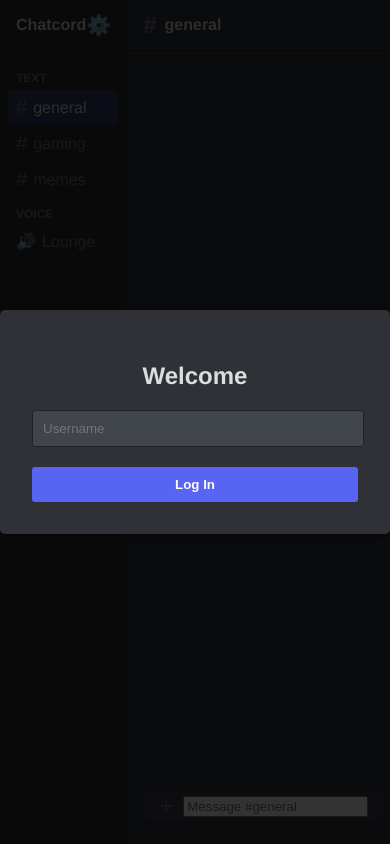
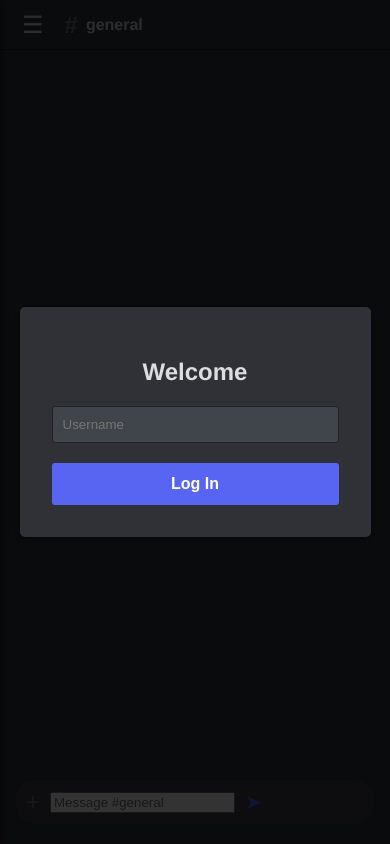
Before and after one commit to APPLEPIE6969/chatcord, a website: page public/index.html in a window 390 px wide. Drawn offline with nearby package versions, Linux system fonts and the light colour scheme; no server answers.

Commit message:
Update index.html

```diff
--- a/public/index.html
+++ b/public/index.html
@@ -2,8 +2,8 @@
 <html lang="en">
 <head>
     <meta charset="UTF-8">
-    <meta name="viewport" content="width=device-width, initial-scale=1.0">
-    <title>Chatcord</title>
+    <meta name="viewport" content="width=device-width, initial-scale=1.0, maximum-scale=1.0, user-scalable=no">
+    <title>Chatcord Mobile</title>
     <style>
         /* --- THEMES --- */
         :root {
@@ -26,72 +26,103 @@
             --text-main: #eeeeee; --text-muted: #888888; --accent: #3ba55c; --input-bg: #222222; --border: #333333;
         }
 
+        * { box-sizing: border-box; }
         body { margin: 0; font-family: 'Whitney', Helvetica, Arial, sans-serif; background: var(--bg-dark); color: var(--text-main); overflow: hidden; }
-        #app { display: flex; height: 100vh; width: 100vw; }
+        #app { display: flex; height: 100vh; width: 100vw; position: relative; }
 
-        /* SIDEBAR */
-        #sidebar { width: 240px; background-color: var(--bg-sidebar); display: flex; flex-direction: column; transition: 0.3s; }
+        /* --- SIDEBAR --- */
+        #sidebar {
+            width: 240px;
+            background-color: var(--bg-sidebar);
+            display: flex;
+            flex-direction: column;
+            transition: transform 0.3s ease;
+            z-index: 100;
+            border-right: 1px solid var(--border);
+        }
+
         .server-header { height: 50px; padding: 0 16px; display: flex; align-items: center; justify-content: space-between; font-weight: bold; border-bottom: 1px solid var(--border); box-shadow: 0 1px 0 rgba(0,0,0,0.1); }
         #settings-icon { cursor: pointer; color: var(--text-muted); font-size: 20px; transition: 0.2s; }
         #settings-icon:hover { color: var(--text-main); transform: rotate(90deg); }
 
-        .channel-list { padding: 10px 8px; flex-grow: 1; }
+        .channel-list { padding: 10px 8px; flex-grow: 1; overflow-y: auto; }
         .category { font-size: 12px; color: var(--text-muted); font-weight: bold; text-transform: uppercase; margin: 10px 0 5px 8px; }
-        .channel { padding: 6px 8px; margin: 1px 0; border-radius: 4px; cursor: pointer; color: var(--text-muted); display: flex; align-items: center; }
+        .channel { padding: 8px; margin: 2px 0; border-radius: 4px; cursor: pointer; color: var(--text-muted); display: flex; align-items: center; font-size: 16px; }
         .channel:hover { background-color: var(--input-bg); color: var(--text-main); }
         .channel.active { background-color: rgba(88, 101, 242, 0.3); color: var(--text-main); }
         .channel::before { content: '#'; margin-right: 6px; font-size: 20px; color: var(--text-muted); }
 
-        .voice-channel { color: var(--text-muted); cursor: pointer; padding: 6px 8px; border-radius: 4px; display: flex; align-items: center; }
+        .voice-channel { color: var(--text-muted); cursor: pointer; padding: 8px; border-radius: 4px; display: flex; align-items: center; }
         .voice-channel::before { content: '🔊'; margin-right: 6px; font-size: 16px; }
         .voice-channel:hover { background-color: var(--input-bg); color: var(--text-main); }
         .voice-channel.connected { color: #3ba55c; font-weight: bold; }
 
-        /* CHAT */
-        #chat-area { flex-grow: 1; background-color: var(--bg-chat); display: flex; flex-direction: column; }
-        #chat-header { height: 50px; border-bottom: 1px solid var(--border); display: flex; align-items: center; padding: 0 16px; font-weight: bold; }
+        /* --- CHAT AREA --- */
+        #chat-area { flex-grow: 1; background-color: var(--bg-chat); display: flex; flex-direction: column; min-width: 0; }
+        #chat-header { height: 50px; border-bottom: 1px solid var(--border); display: flex; align-items: center; padding: 0 16px; font-weight: bold; background: var(--bg-header); flex-shrink: 0; }
         #header-hash { color: var(--text-muted); margin-right: 8px; font-size: 24px; }
-        #messages { flex-grow: 1; overflow-y: auto; padding: 20px 16px; display: flex; flex-direction: column; gap: 15px; }
+
+        /* Mobile Menu Button */
+        #menu-btn { display: none; margin-right: 15px; font-size: 24px; color: var(--text-main); background: none; border: none; cursor: pointer; }
+
+        #messages { flex-grow: 1; overflow-y: auto; padding: 20px 16px; display: flex; flex-direction: column; gap: 15px; scroll-behavior: smooth; }
         #messages::-webkit-scrollbar { width: 8px; background: var(--bg-sidebar); }
         #messages::-webkit-scrollbar-thumb { background: var(--bg-dark); border-radius: 4px; }
 
-        .message { display: flex; margin-top: 5px; }
+        .message { display: flex; margin-top: 5px; max-width: 100%; }
         .avatar { width: 40px; height: 40px; border-radius: 50%; margin-right: 16px; background-color: var(--accent); display: flex; align-items: center; justify-content: center; color: white; font-weight: bold; font-size: 18px; flex-shrink: 0; background-size: cover; background-position: center; }
-        .msg-content { display: flex; flex-direction: column; }
-        .msg-header { display: flex; align-items: baseline; gap: 8px; }
+        .msg-content { display: flex; flex-direction: column; min-width: 0; }
+        .msg-header { display: flex; align-items: baseline; gap: 8px; flex-wrap: wrap; }
         .username { font-weight: 500; color: var(--text-main); cursor: pointer; }
         .timestamp { font-size: 12px; color: var(--text-muted); }
-        .text { margin-top: 4px; color: var(--text-main); line-height: 1.4; white-space: pre-wrap; word-wrap: break-word; }
-        .attachment-img { max-width: 300px; max-height: 300px; border-radius: 8px; margin-top: 5px; cursor: pointer; }
-        .attachment-file { background: var(--input-bg); padding: 10px; border-radius: 5px; margin-top: 5px; display: flex; align-items: center; color: var(--accent); text-decoration: none; width: fit-content; border: 1px solid var(--border); }
+        .text { margin-top: 4px; color: var(--text-main); line-height: 1.4; white-space: pre-wrap; word-wrap: break-word; overflow-wrap: break-word; }
 
-        /* INPUT */
-        #input-area { padding: 0 16px 24px; display: flex; gap: 10px; align-items: flex-start; }
-        #input-wrapper { background-color: var(--input-bg); border-radius: 8px; padding: 0 16px; flex-grow: 1; display: flex; align-items: center; }
-        #input-box { background: transparent; border: none; width: 100%; color: var(--text-main); font-size: 16px; outline: none; padding: 11px 0; }
-        #upload-btn { background: none; border: none; color: var(--text-muted); font-size: 24px; cursor: pointer; padding: 0 10px 0 0; }
-        #upload-btn:hover { color: var(--text-main); }
+        .attachment-img { max-width: 100%; max-height: 300px; border-radius: 8px; margin-top: 5px; cursor: pointer; }
+        .attachment-file { background: var(--input-bg); padding: 10px; border-radius: 5px; margin-top: 5px; display: flex; align-items: center; color: var(--accent); text-decoration: none; width: fit-content; border: 1px solid var(--border); max-width: 100%; overflow: hidden; text-overflow: ellipsis; white-space: nowrap; }
 
-        /* SETTINGS & MODALS */
+        /* --- INPUT AREA --- */
+        #input-area { padding: 10px 16px 20px 16px; display: flex; gap: 10px; align-items: flex-end; background: var(--bg-chat); flex-shrink: 0; }
+        #input-wrapper { background-color: var(--input-bg); border-radius: 20px; padding: 5px 15px; flex-grow: 1; display: flex; align-items: center; min-height: 44px; }
+        #input-box { background: transparent; border: none; width: 100%; color: var(--text-main); font-size: 16px; outline: none; padding: 8px 0; }
+
+        /* Buttons */
+        #upload-btn { background: none; border: none; color: var(--text-muted); font-size: 24px; cursor: pointer; padding: 0 10px 0 0; display: flex; align-items: center; }
+        #send-btn { background: none; border: none; color: var(--accent); font-size: 20px; cursor: pointer; padding: 0 0 0 10px; display: flex; align-items: center; }
+        #send-btn:hover { color: white; }
+
+        /* --- MOBILE OPTIMIZATION --- */
+        #mobile-overlay { display: none; position: fixed; inset: 0; background: rgba(0,0,0,0.5); z-index: 90; }
+
+        @media (max-width: 768px) {
+            #sidebar { position: fixed; height: 100%; left: -240px; box-shadow: 2px 0 10px rgba(0,0,0,0.5); }
+            #sidebar.open { transform: translateX(240px); }
+            #menu-btn { display: block; }
+            #mobile-overlay.active { display: block; }
+            #input-wrapper { padding-left: 10px; }
+            .message { font-size: 15px; }
+        }
+
+        /* MODALS */
         .modal-overlay { position: fixed; top: 0; left: 0; width: 100%; height: 100%; background: rgba(0,0,0,0.8); display: none; align-items: center; justify-content: center; z-index: 999; }
-        .modal-box { background: var(--bg-sidebar); padding: 32px; border-radius: 5px; width: 400px; box-shadow: 0 2px 10px 0 rgba(0,0,0,0.5); text-align: center; }
+        .modal-box { background: var(--bg-sidebar); padding: 32px; border-radius: 5px; width: 90%; max-width: 400px; text-align: center; box-shadow: 0 2px 10px 0 rgba(0,0,0,0.5); }
         .modal-box h2 { color: var(--text-main); margin-bottom: 20px; }
 
         .section-title { text-align: left; color: var(--text-muted); font-size: 12px; font-weight: bold; text-transform: uppercase; margin-bottom: 8px; margin-top: 20px; }
-        .settings-input { width: 95%; padding: 10px; background: var(--input-bg); border: 1px solid var(--border); color: var(--text-main); border-radius: 3px; margin-bottom: 10px; }
+        .settings-input { width: 100%; padding: 10px; background: var(--input-bg); border: 1px solid var(--border); color: var(--text-main); border-radius: 3px; margin-bottom: 10px; box-sizing: border-box; }
 
-        .theme-btn { width: 100%; padding: 10px; margin: 2px 0; border: none; border-radius: 3px; cursor: pointer; font-weight: bold; background: var(--input-bg); color: var(--text-main); text-align: left; }
-        .theme-btn:hover { background-color: var(--bg-dark); }
-        .action-btn { width: 100%; padding: 10px; background: var(--accent); color: white; border: none; border-radius: 3px; cursor: pointer; font-weight: bold; margin-top: 10px; }
+        .theme-btn { width: 100%; padding: 15px; margin: 2px 0; border: none; border-radius: 3px; cursor: pointer; font-weight: bold; background: var(--input-bg); color: var(--text-main); text-align: left; }
+        .action-btn { width: 100%; padding: 12px; background: var(--accent); color: white; border: none; border-radius: 3px; cursor: pointer; font-weight: bold; margin-top: 10px; font-size: 16px; }
 
         .avatar-preview { width: 80px; height: 80px; border-radius: 50%; background: var(--accent); margin: 0 auto 15px auto; background-size: cover; background-position: center; border: 3px solid var(--bg-chat); cursor: pointer; display: flex; align-items: center; justify-content: center; font-size: 30px; color: white; }
-        .avatar-preview:hover::after { content: '✎'; }
 
         #voice-controls { padding: 10px; background: var(--bg-dark); border-top: 1px solid var(--border); display: none; align-items: center; justify-content: space-between; }
         .disconnect-btn { background: none; border: none; font-size: 16px; cursor: pointer; }
     </style>
 </head>
 <body>
+
+    <!-- OVERLAY FOR MOBILE -->
+    <div id="mobile-overlay" onclick="toggleSidebar()"></div>
 
     <!-- LOGIN -->
     <div id="login-overlay" class="modal-overlay" style="display:flex;">
@@ -107,15 +138,12 @@
         <div class="modal-box" style="text-align: left;">
             <h2 style="text-align: center;">Settings</h2>
 
-            <!-- Profile Section -->
             <div class="section-title">My Profile</div>
             <div id="settings-avatar" class="avatar-preview" onclick="document.getElementById('avatar-upload').click()"></div>
             <input type="file" id="avatar-upload" style="display: none;" onchange="uploadAvatar()">
-
             <input type="text" id="settings-name" class="settings-input" placeholder="Nickname">
             <button class="action-btn" style="background:#3ba55c; margin-top:0;" onclick="saveProfile()">Save Profile</button>
 
-            <!-- Appearance Section -->
             <div class="section-title">Theme</div>
             <button class="theme-btn" onclick="setTheme('light')">☀️ Light</button>
             <button class="theme-btn" onclick="setTheme('normal')">🌑 Normal</button>
@@ -127,17 +155,18 @@
 
     <!-- APP -->
     <div id="app">
+        <!-- SIDEBAR -->
         <div id="sidebar">
             <div class="server-header">
                 <span>Chatcord</span>
                 <span id="settings-icon" onclick="openSettings()">⚙️</span>
             </div>
             <div class="channel-list">
-                <div class="category">Text</div>
+                <div class="category">Text Channels</div>
                 <div class="channel active" onclick="switchChannel('general', this)">general</div>
                 <div class="channel" onclick="switchChannel('gaming', this)">gaming</div>
                 <div class="channel" onclick="switchChannel('memes', this)">memes</div>
-                <div class="category">Voice</div>
+                <div class="category">Voice Channels</div>
                 <div class="voice-channel" onclick="joinVoice('Lounge')">Lounge</div>
             </div>
             <div id="voice-controls">
@@ -146,13 +175,19 @@
             </div>
         </div>
 
+        <!-- CHAT -->
         <div id="chat-area">
-            <div id="chat-header"><span id="header-hash">#</span> <span id="header-name">general</span></div>
+            <div id="chat-header">
+                <button id="menu-btn" onclick="toggleSidebar()">☰</button>
+                <span id="header-hash">#</span>
+                <span id="header-name">general</span>
+            </div>
             <div id="messages"></div>
             <div id="input-area">
                 <div id="input-wrapper">
                     <button id="upload-btn" onclick="document.getElementById('file-input').click()">+</button>
                     <input type="text" id="msg-input" placeholder="Message #general" autocomplete="off">
+                    <button id="send-btn" onclick="sendMessage()">➤</button>
                 </div>
             </div>
         </div>
@@ -169,10 +204,8 @@
         window.onload = () => {
             const theme = localStorage.getItem('chatcord_theme') || 'normal';
             setTheme(theme);
-
             const savedName = localStorage.getItem('chatcord_name');
             const savedAvatar = localStorage.getItem('chatcord_avatar');
-
             if(savedName) {
                 myUser.name = savedName;
                 myUser.avatar = savedAvatar;
@@ -188,6 +221,19 @@
                 localStorage.setItem('chatcord_name', name);
                 document.getElementById('login-overlay').style.display = 'none';
                 socket.emit('join', myUser);
+            }
+        }
+
+        // --- MOBILE UI LOGIC ---
+        function toggleSidebar() {
+            const sb = document.getElementById('sidebar');
+            const ov = document.getElementById('mobile-overlay');
+            if(sb.classList.contains('open')) {
+                sb.classList.remove('open');
+                ov.classList.remove('active');
+            } else {
+                sb.classList.add('open');
+                ov.classList.add('active');
             }
         }
 
@@ -220,7 +266,6 @@
                 .then(data => {
                     const url = `/uploads/${data.filename}`;
                     updateAvatarPreview(url);
-                    // Temporarily store just in UI until they hit "Save"
                     document.getElementById('settings-avatar').dataset.tempUrl = url;
                 });
         }
@@ -249,12 +294,15 @@
 
         // --- CHAT LOGIC ---
         const input = document.getElementById('msg-input');
-        input.addEventListener("keypress", e => {
-            if (e.key === "Enter" && input.value.trim() !== "") {
+        input.addEventListener("keypress", e => { if(e.key === "Enter") sendMessage(); });
+
+        function sendMessage() {
+            if (input.value.trim() !== "") {
                 socket.emit('chatMessage', { text: input.value });
                 input.value = "";
+                input.focus();
             }
-        });
+        }
 
         function renderMessage(data) {
             const box = document.getElementById('messages');
@@ -268,7 +316,6 @@
             } else {
                 div.className = 'message';
 
-                // Avatar Logic
                 let avatarHTML = '';
                 if(data.avatar) {
                     avatarHTML = `<div class="avatar" style="background-image:url('${data.avatar}')"></div>`;
@@ -279,7 +326,6 @@
                     avatarHTML = `<div class="avatar" style="background-color:${color}">${data.user[0].toUpperCase()}</div>`;
                 }
 
-                // File Logic
                 let fileHTML = '';
                 if(data.file) {
                     const path = `/uploads/${data.file.filename}`;
@@ -316,7 +362,10 @@
             document.querySelectorAll('.channel').forEach(c => c.classList.remove('active'));
             el.classList.add('active');
             document.getElementById('header-name').innerText = n;
+            document.getElementById('msg-input').placeholder = `Message #${n}`;
             socket.emit('switchChannel', n);
+            // On mobile, close sidebar
+            if(window.innerWidth <= 768) toggleSidebar();
         }
 
         function uploadFile() {
@@ -337,6 +386,8 @@
                 localStream = await navigator.mediaDevices.getUserMedia({ audio: true });
                 currentRoom = room;
                 document.getElementById('voice-controls').style.display = 'flex';
+                // On mobile, close menu so they see they joined
+                if(window.innerWidth <= 768) toggleSidebar();
                 socket.emit('joinVoice', room);
             } catch(e) { alert("Mic required for voice."); }
         }
```
